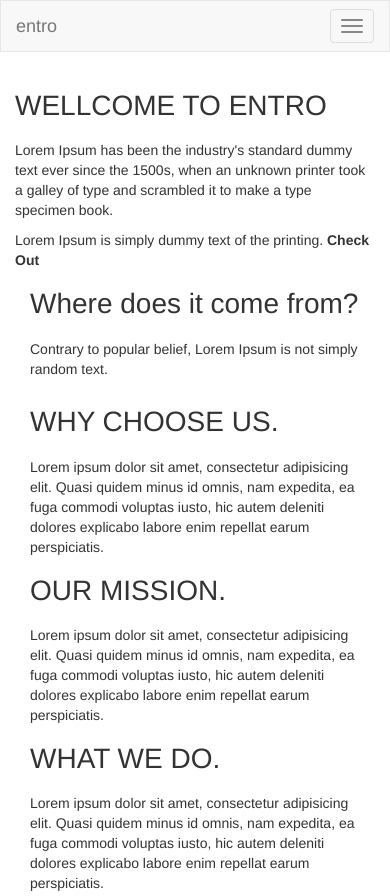
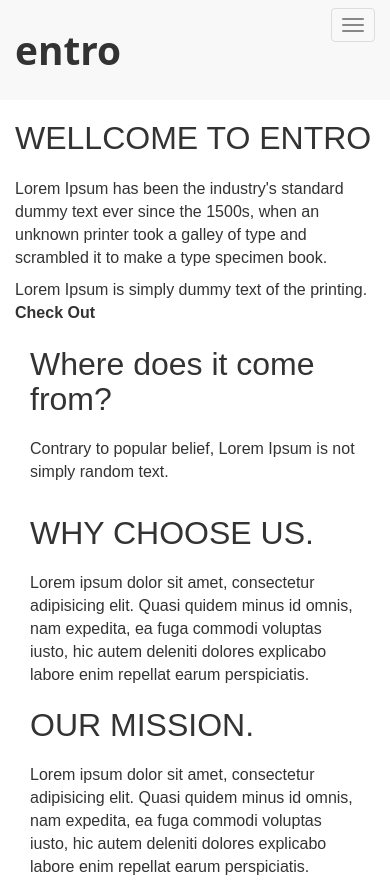
Before and after one commit to AIVVV/entro-site, a website: page app/index.html in a window 390 px wide. Shown: the top 896 px of the page. Drawn offline with Linux system fonts and the light colour scheme.

Commit message:
completed header. Mobile nav need to be fix

```diff
--- a/app/index.html
+++ b/app/index.html
@@ -9,13 +9,14 @@
     <meta name="author" content="Angel Ivanov">
     <meta name="viewport" content="width=device-width, initial-scale=1.0">
     <title>Welcome to entro</title>
+    <link href="https://fonts.googleapis.com/css?family=Raleway:400,700" rel="stylesheet">
     <link rel="stylesheet" href="css/bootstrap.min.css">
     <link rel="stylesheet" href="css/app.css">
 </head>
 
 <body>
-    <header class="">
-        <nav class="navbar navbar-default">
+    <header class="header">
+        <nav class="navbar navbar-default header__nav">
             <div class="container">
                 <!-- Brand and toggle get grouped for better mobile display -->
                 <div class="navbar-header">
@@ -25,11 +26,11 @@
                         <span class="icon-bar"></span>
                         <span class="icon-bar"></span>
                     </button>
-                    <a class="navbar-brand" href="#">entro</a>
+                    <a class="navbar-brand header__logo" href="#">entro</a>
                 </div>
                 <!-- Collect the nav links, forms, and other content for toggling -->
                 <div class="collapse navbar-collapse" id="navbar-collapse-container">
-                    <ul class="nav navbar-nav navbar-right">
+                    <ul class="nav navbar-nav navbar-right header__menu">
                         <li>
                             <a href="#">
                         	<span>HOME</span>
--- a/src/scss/_globals.scss
+++ b/src/scss/_globals.scss
@@ -1,6 +1,8 @@
 body {
 	margin: 0;
 	padding: 0;
+	font-size: 16px;
+	font-family: Arial, "Helvetica Neue", Helvetica, sans-serif !important;
 }
 
 img {
--- /dev/null
+++ b/src/scss/_header.scss
@@ -0,0 +1,74 @@
+.header {
+    background-color: $header-background;
+
+    .container {
+        height: 100%;
+    }
+
+    & &__nav {
+        width: 100%;
+        height: 100px;
+        margin-bottom: 0;
+        border: 0px solid transparent;
+    }
+
+    & &__logo {
+        color: $header-grey;
+        font-family: $header-logo-font-family;
+        font-size: 2.625em;
+        font-weight: bold;
+        height: 100%;
+        line-height: 100px;
+        padding: 0 0 0 15px;
+
+		@include desktop {
+			 font-size: 2.425em;
+		}
+
+        &:hover {
+            color: $header-grey;
+        }
+    }
+
+    & &__menu {
+
+        li {
+
+            a {
+                color: $header-menu-color;
+                display: block;
+                padding: 32px 20px 0 20px;
+                height: 100px;
+                transition: 0.3s all ease-out;
+
+                @include desktop {
+                    padding: 32px 10px 0 10px;
+                }
+
+                &:hover {
+                    color: $header-white;
+                    background-color: $header-hover-green;
+                    border-top: 4px solid $header-hover-border-green;
+                }
+
+                span {
+                    display: block;
+                    line-height: 1.0;
+
+                    &:first-child {
+                        font-family: $header-menu-font-family;
+                        font-weight: 700;
+                        font-size: 0.8125em;
+                        margin-bottom: 10px;
+                    }
+
+                    &:last-child {
+                        font-family: $header-menu-font-family;
+                        font-weight: 400;
+                        font-size: 0.6875em;
+                    }
+                }
+            }
+        }
+    }
+}
--- a/src/scss/_mixins.scss
+++ b/src/scss/_mixins.scss
@@ -0,0 +1,67 @@
+@mixin phone {
+    @media only screen and (max-width: map-get($breakpoints, 'phone')) {
+        @content
+    }
+}
+
+@mixin tablet {
+    @media only screen and (max-width: map-get($breakpoints, 'tablet')) {
+        @content
+    }
+}
+
+@mixin desktop {
+    @media only screen and (max-width: map-get($breakpoints, 'desktop')) {
+        @content
+    }
+}
+
+@mixin clearfix {
+    *zoom: 1;
+    &:before,
+    &:after {
+        content: ' ';
+        display: table;
+    }
+    &:after {
+        clear: both;
+    }
+}
+
+@mixin border-box {
+    -webkit-box-sizing: border-box;
+    -moz-box-sizing: border-box;
+    box-sizing: border-box;
+}
+
+@mixin border-radius($border) {
+    border-radius: $border;
+}
+
+@mixin bg-mixin($image, $height: 100vh, $bgPosition: center center) {
+    background: linear-gradient(to bottom, rgba(0, 0, 0, 0), rgba(0, 0, 0, 0.6)), url($image);
+    background-repeat: no-repeat;
+    background-position: $bgPosition;
+    background-size: cover;
+    height: $height;
+}
+
+@mixin button($bg-color, $hover-color, $color) {
+    @include border-radius(5px);
+    display: block;
+    background-color: $bg-color;
+    color: $color;
+    text-decoration: none;
+    text-transform: uppercase;
+    font-size: $btn-font-size;
+    transition: all .3s ease;
+    font-weight: $btn-font-weight;
+    padding: 10px 30px;
+    margin: 20px;
+    @include tablet {
+        display: inline-block;
+    }
+    &:hover {
+        background-color: $hover-color;
+    }
+}
--- a/src/scss/_variables.scss
+++ b/src/scss/_variables.scss
@@ -0,0 +1,19 @@
+// colors
+$header-grey: #333333;
+$header-white: #ffffff;
+$header-hover-green: #1abc9c;
+$header-hover-border-green: #16a085;
+$header-menu-color: #3f3f3f;
+
+//header variables
+$header-background: $header-white;
+$header-logo-font-family: Open Sans, sans-serif;
+$header-menu-font-family: 'Raleway', sans-serif;
+
+
+// responsive break points
+$breakpoints: (
+    phone: 480px,
+    tablet: 768px,
+    desktop: 992px
+);
--- a/src/scss/app.scss
+++ b/src/scss/app.scss
@@ -2,3 +2,4 @@
 @import 'globals';
 @import 'variables';
 @import 'mixins';
+@import 'header';
```
Also changed, not shown: src/index.html (+5 -4 lines), app/css/app.css.
